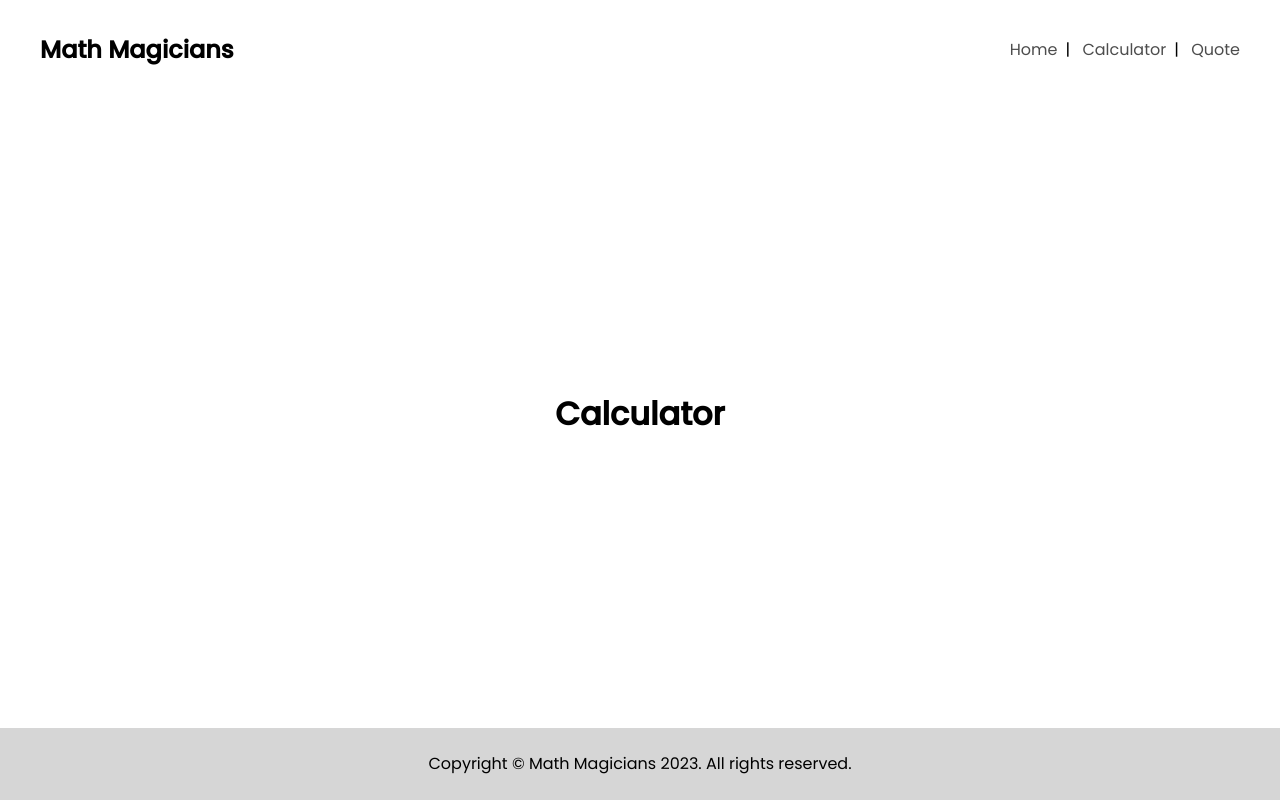
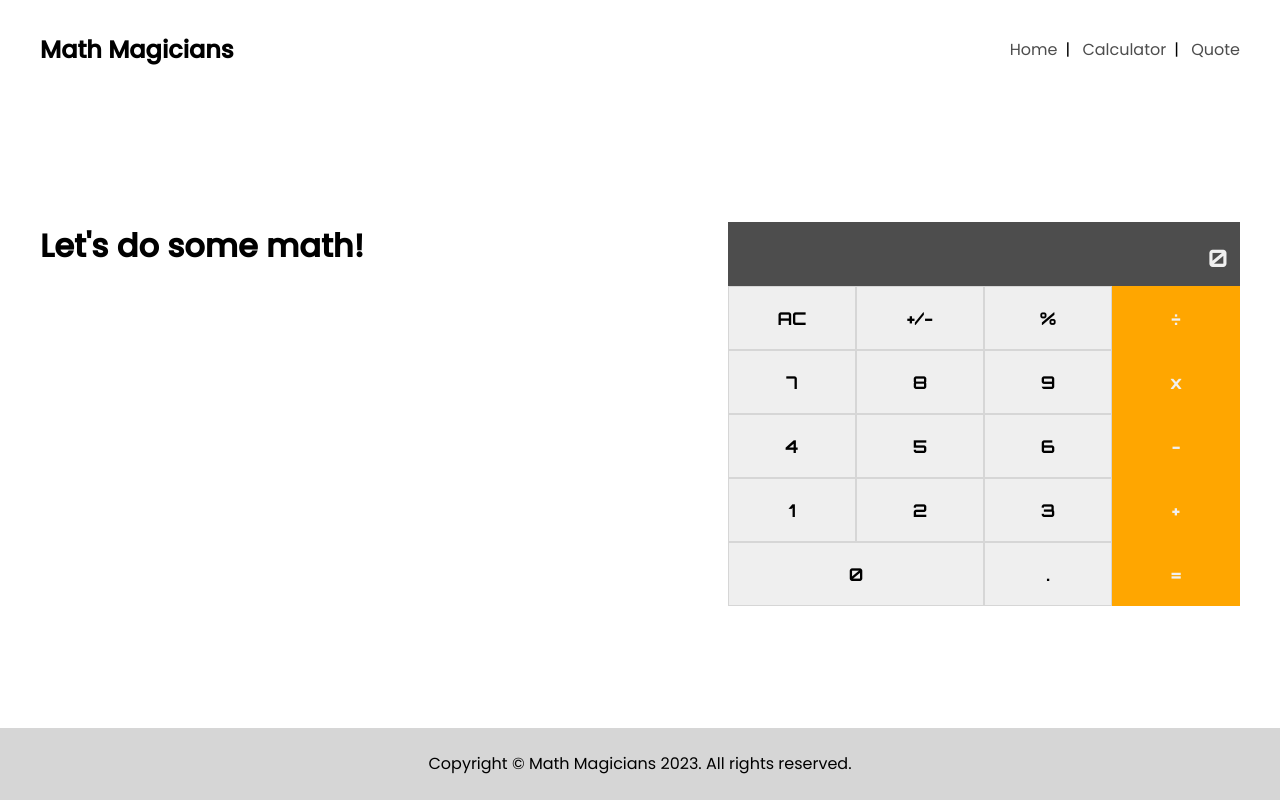
Before and after one commit to rashedarman/math-magicians, a React (Create React App) app: page /calculator in a window 1280 px wide. Built offline with nearby package versions, Linux system fonts and the light colour scheme.

Commit message:
Match calculator page wireframe

```diff
--- a/src/components/PageWrapper.module.scss
+++ b/src/components/PageWrapper.module.scss
@@ -5,5 +5,6 @@
 
   & > .children {
     place-self: center;
+    width: 100%;
   }
 }
--- a/src/pages/Calculator.jsx
+++ b/src/pages/Calculator.jsx
@@ -1,11 +1,20 @@
 import React from 'react';
+import Calculator from '../components/Calculator';
 import PageWrapper from '../components/PageWrapper';
 
 class CalculatorPage extends React.Component {
   render() {
     return (
       <PageWrapper>
-        <h1>Calculator</h1>
+        <div
+          style={{
+            display: 'flex',
+            justifyContent: 'space-between',
+          }}
+        >
+          <h1>Let&apos;s do some math!</h1>
+          <Calculator />
+        </div>
       </PageWrapper>
     );
   }
```
